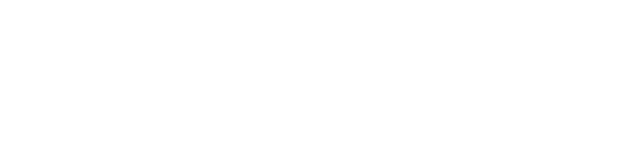
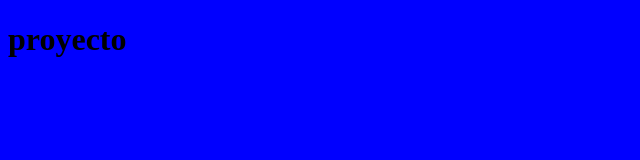
Before and after one commit to Ediiag99/proyecto1, a plain HTML site: page index.html in a window 1280 px wide. Shown: the whole page, without its empty margins (0-640 px from the left). Drawn offline with Linux system fonts and the light colour scheme.

```diff
--- /dev/null
+++ b/css/estilos.css
@@ -0,0 +1,3 @@
+body{
+    background-color: #00F;
+}
--- a/index.html
+++ b/index.html
@@ -4,8 +4,10 @@
     <meta charset="UTF-8">
     <meta name="viewport" content="width=device-width, initial-scale=1.0">
     <title>Document</title>
+    <link rel="stylesheet" href="css/estilos.css" type="text/css">
 </head>
 <body>
+    <h1>proyecto</h1>
 
 </body>
 </html>
```
Also changed, not shown: js/javascript.js (added).
